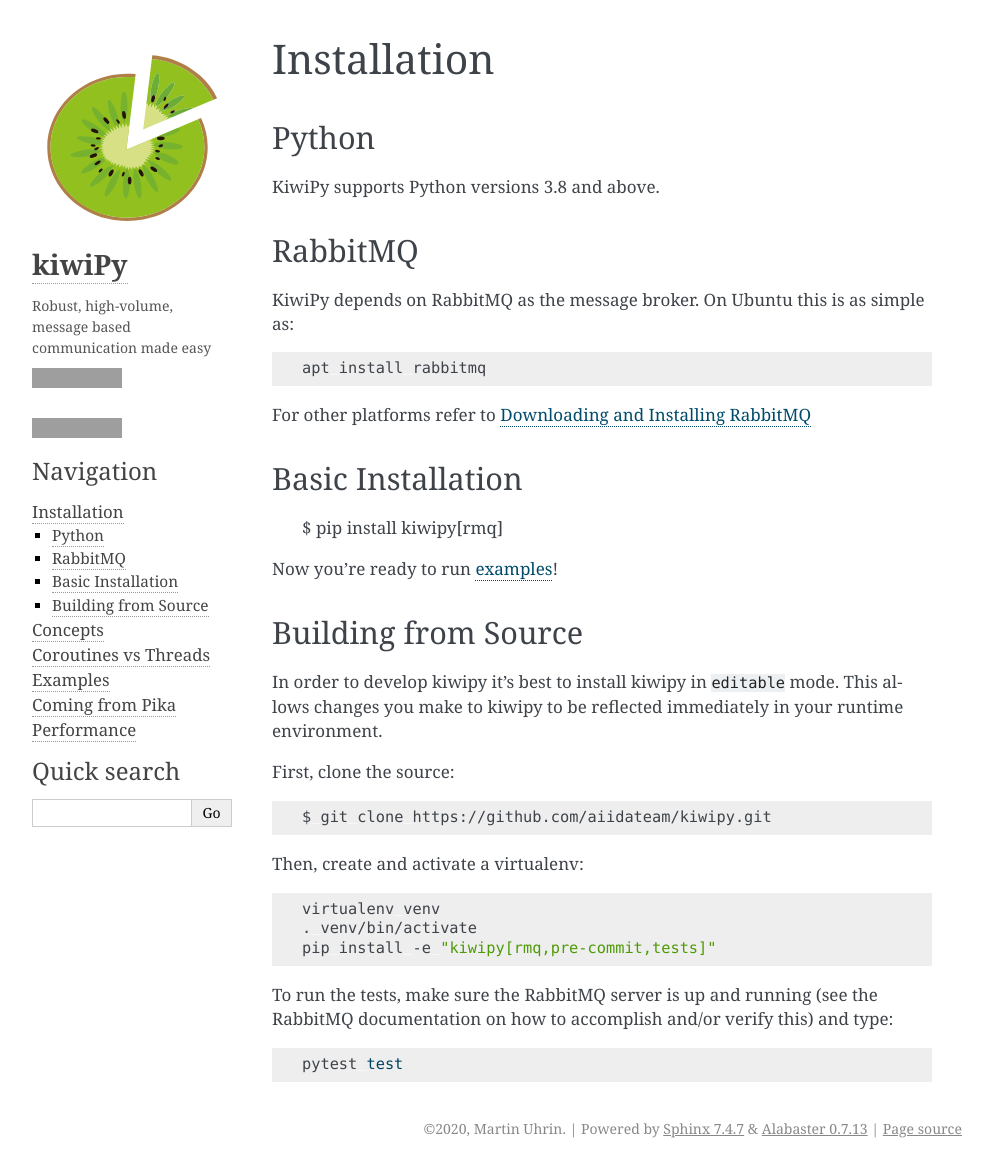
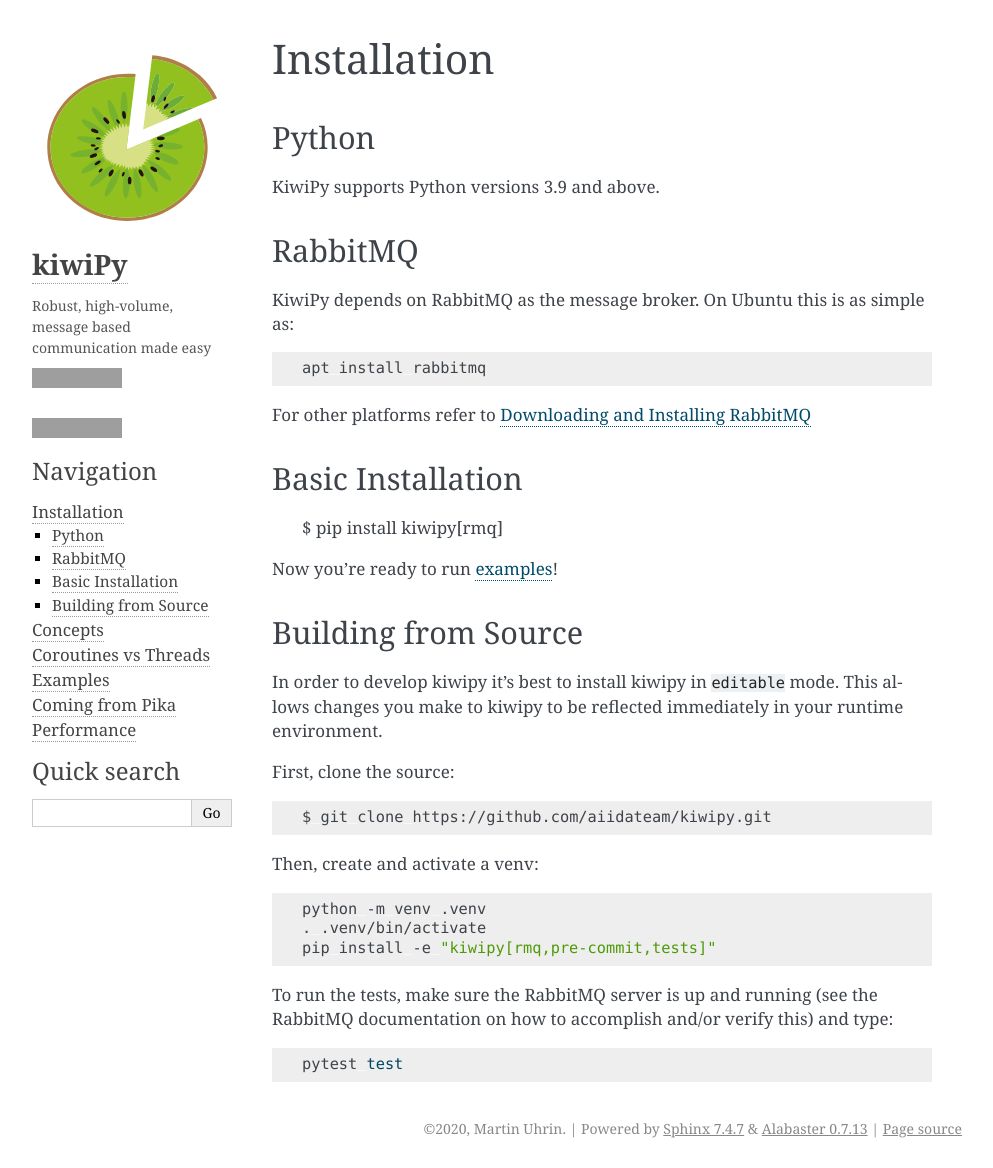
Before and after one commit to aiidateam/kiwipy, a Sphinx documentation site: the page built from docs/source/installation.rst, in a window 1280 px wide. Shown: the whole page, without its empty margins (148-1141 px from the left). Built offline with Sphinx 7.4.7, drawn with Linux system fonts in a browser that asks for light colours; pages that are not in the unit, such as notebooks, are missing from menus; grey boxes are pictures that could not be loaded.

Commit message:
Update installation docs

```diff
--- a/README.rst
+++ b/README.rst
@@ -13,7 +13,7 @@
 
 .. image:: https://codecov.io/gh/aiidateam/kiwipy/branch/master/graph/badge.svg
     :target: https://codecov.io/gh/aiidateam/kiwipy
-    :alt: Coveralls
+    :alt: Codecov
 
 .. image:: https://github.com/aiidateam/kiwipy/workflows/continuous-integration/badge.svg
     :target: https://github.com/aiidateam/kiwipy/actions?query=workflow%3Acontinuous-integration
--- a/docs/source/installation.rst
+++ b/docs/source/installation.rst
@@ -8,7 +8,7 @@
 Python
 ------
 
-KiwiPy supports Python versions 3.8 and above.
+KiwiPy supports Python versions 3.9 and above.
 
 RabbitMQ
 --------
@@ -41,12 +41,12 @@
 
    $ git clone https://github.com/aiidateam/kiwipy.git
 
-Then, create and activate a virtualenv:
+Then, create and activate a venv:
 
 .. code-block:: shell
 
-    virtualenv venv
-    . venv/bin/activate
+    python -m venv .venv
+    . .venv/bin/activate
     pip install -e "kiwipy[rmq,pre-commit,tests]"
 
 To run the tests, make sure the RabbitMQ server is up and running (see the RabbitMQ documentation on how to accomplish and/or verify this) and type:
```
